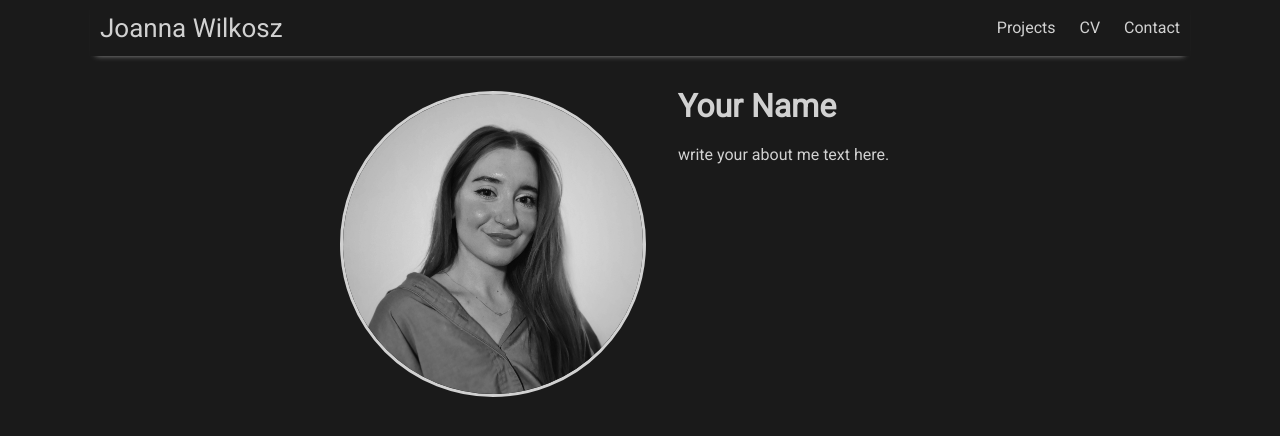
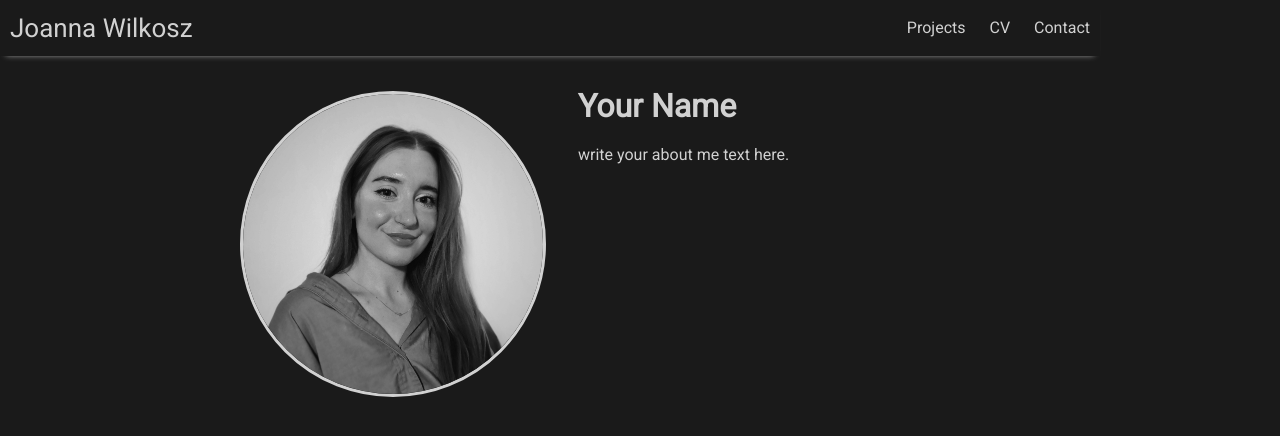
Before and after one commit to joanna-wi/joanna-wi.github.io, a Jekyll site: the page built from index.md, in a window 1280 px wide. Shown: the top 436 px of the page. Built offline with Jekyll 4.4.1, drawn with Linux system fonts in a browser that asks for light colours; nearby versions of some CDN libraries.

Commit message:
Update main.scss

```diff
--- a/assets/css/main.scss
+++ b/assets/css/main.scss
@@ -40,7 +40,8 @@ $rss-color: #ff6600;
   .home-text { text-align:left; }
 }
 
-
+.container { margin-left:0 !important; margin-right:auto !important; }
+.content-wrapper { margin-left:0 !important; margin-right:auto !important; }
 
 .project-card { display:block; margin-bottom:2rem; text-decoration:none; color:inherit; }
 .project-card img { width:100%; max-height:300px; object-fit:cover; }
```
